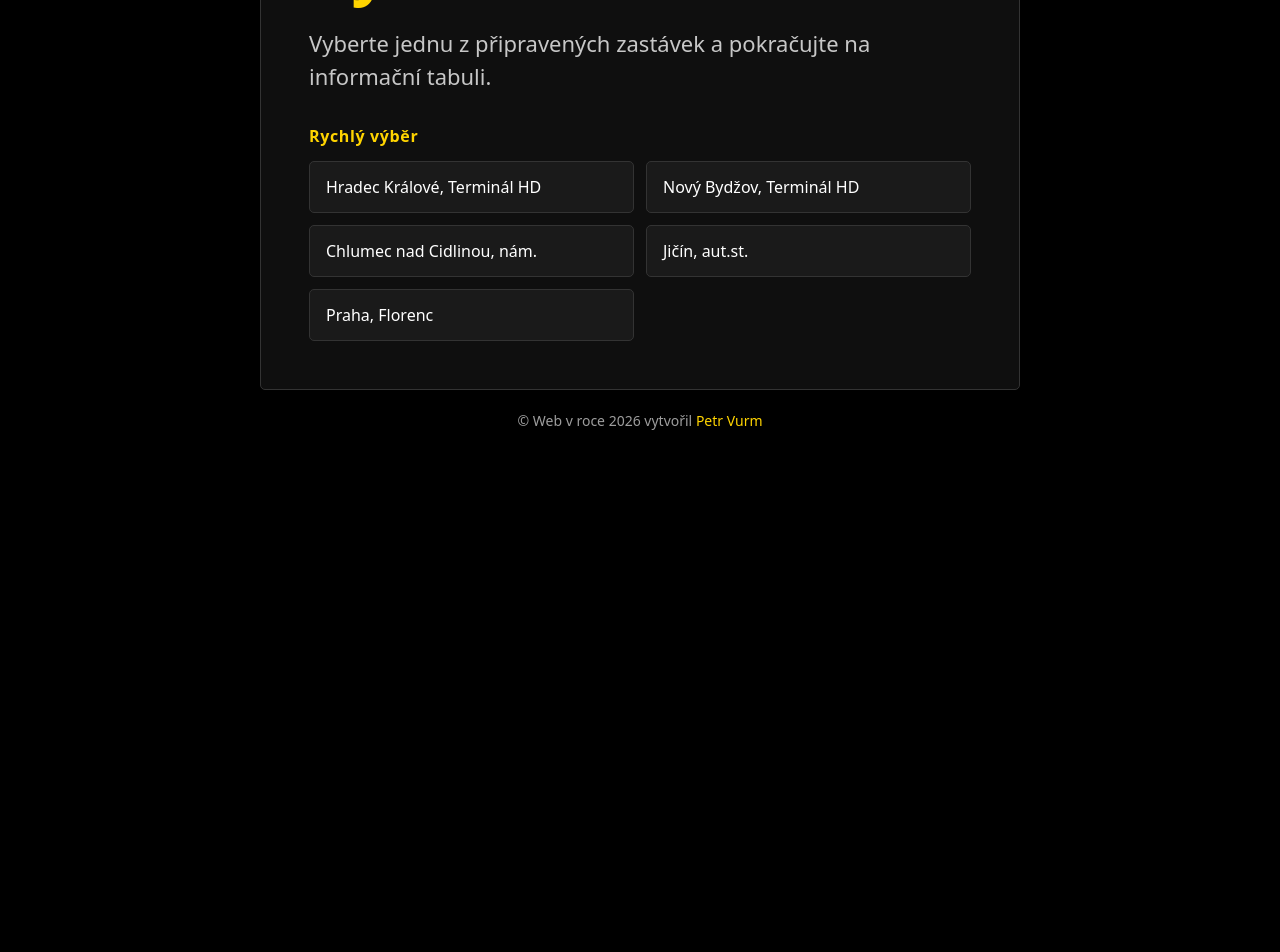
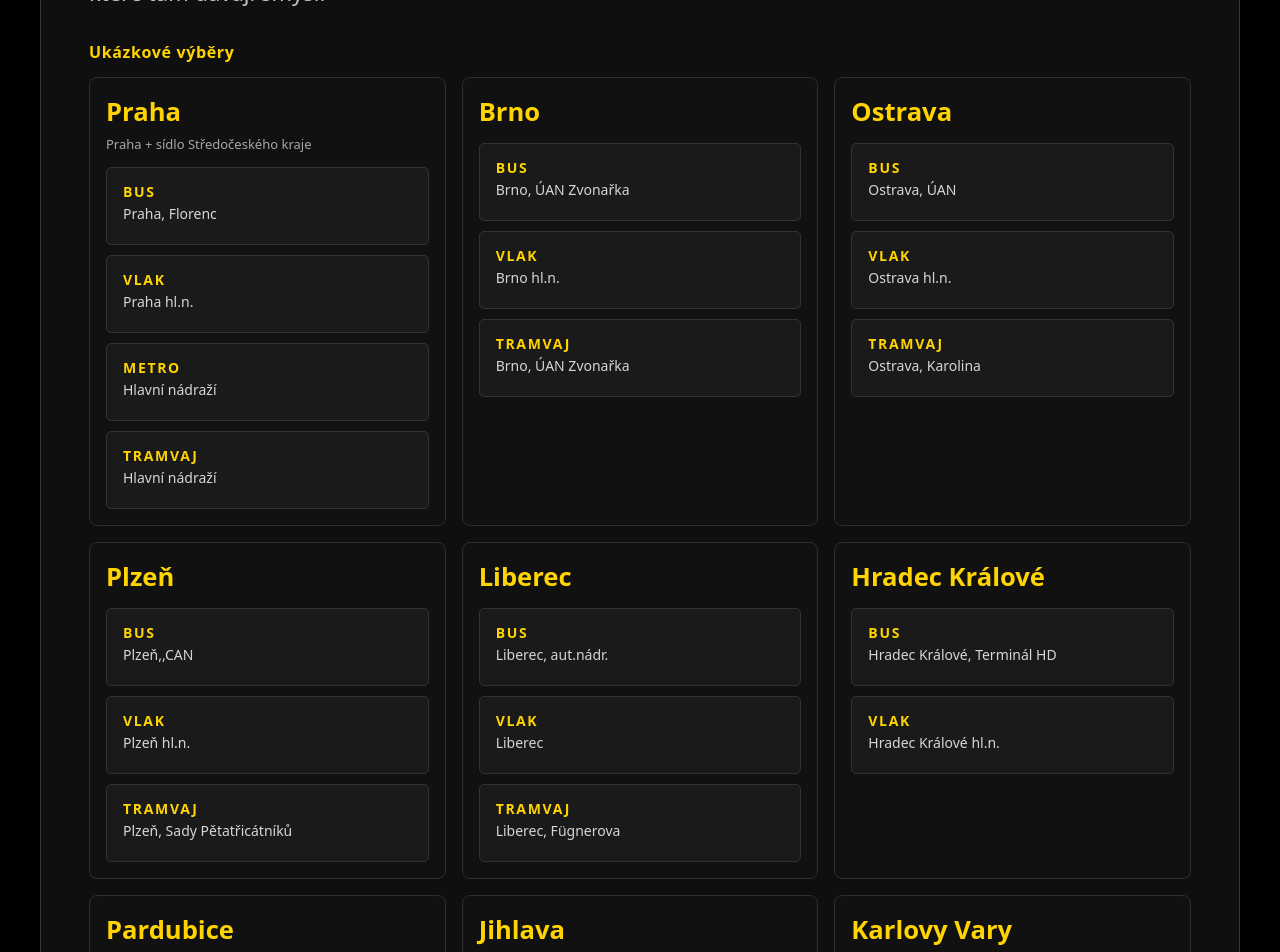
Before and after one commit to ultronstudio/bus-tabule, a Next.js app: page / in a window 1280 px wide. Shown: the part 260-1212 px from the top of the page. Before the commit the page ends 800 px from the top, so only its background shows below. Built offline with nearby package versions, Linux system fonts and the light colour scheme.

Commit message:
feat: enhance city sample selection with detailed transport options and improve layout

```diff
--- a/app/globals.css
+++ b/app/globals.css
@@ -31,7 +31,7 @@ a {
 }
 
 .landing-shell {
-  width: min(100%, 760px);
+  width: min(100%, 1200px);
 }
 
 .landing-card {
@@ -93,6 +93,63 @@ a {
   display: grid;
   grid-template-columns: repeat(2, minmax(0, 1fr));
   gap: 12px;
+}
+
+.city-samples-grid {
+  display: grid;
+  grid-template-columns: repeat(3, minmax(0, 1fr));
+  gap: 16px;
+}
+
+.city-sample-card {
+  border: 1px solid #2e2e2e;
+  border-radius: 8px;
+  padding: 16px;
+  background: #111;
+}
+
+.city-sample-header {
+  margin-bottom: 14px;
+}
+
+.city-sample-header h2 {
+  margin: 0;
+  color: #ffd400;
+  font-size: clamp(22px, 2vw, 28px);
+}
+
+.city-sample-note {
+  margin: 6px 0 0;
+  color: #a7a7a7;
+  font-size: 13px;
+  line-height: 1.4;
+}
+
+.city-sample-buttons {
+  display: grid;
+  gap: 10px;
+}
+
+.transport-button {
+  display: flex;
+  flex-direction: column;
+  align-items: flex-start;
+  gap: 4px;
+  min-height: 78px;
+}
+
+.transport-button-type {
+  font-size: 14px;
+  font-weight: 800;
+  letter-spacing: 0.12em;
+  color: #ffd400;
+}
+
+.transport-button-station {
+  color: #d6d6d6;
+  font-size: 14px;
+  line-height: 1.35;
+  text-wrap: balance;
 }
 
 .landing-footer {
@@ -275,6 +332,10 @@ h1 {
 /* MOBIL */
 
 @media (max-width: 900px) {
+  .city-samples-grid {
+    grid-template-columns: repeat(2, minmax(0, 1fr));
+  }
+
   .board-table {
     font-size: clamp(16px, 4vw, 24px);
   }
@@ -285,7 +346,8 @@ h1 {
     padding: 12px;
   }
 
-  .quick-stops-grid {
+  .quick-stops-grid,
+  .city-samples-grid {
     grid-template-columns: 1fr;
   }
 
--- a/app/page.tsx
+++ b/app/page.tsx
@@ -2,24 +2,146 @@
 
 import { useRouter } from "next/navigation";
 
-const PRESET_STOPS = [
-  "Hradec Králové, Terminál HD",
-  "Nový Bydžov, Terminál HD",
-  "Chlumec nad Cidlinou, nám.",
-  "Jičín, aut.st.",
-  "Praha, Florenc",
+type SampleType = "bus" | "vlak" | "metro" | "tramvaj";
+
+type SampleOption = {
+  type: SampleType;
+  station: string;
+  label: string;
+  fc?: string;
+};
+
+type CitySample = {
+  city: string;
+  regionNote?: string;
+  options: SampleOption[];
+};
+
+const CITY_SAMPLES: CitySample[] = [
+  {
+    city: "Praha",
+    regionNote: "Praha + sídlo Středočeského kraje",
+    options: [
+      { type: "bus", label: "BUS", station: "Praha, Florenc" },
+      { type: "vlak", label: "VLAK", station: "Praha hl.n." },
+      { type: "metro", label: "METRO", station: "Hlavní nádraží" },
+      { type: "tramvaj", label: "TRAMVAJ", station: "Hlavní nádraží" },
+    ],
+  },
+  {
+    city: "Brno",
+    options: [
+      { type: "bus", label: "BUS", station: "Brno, ÚAN Zvonařka" },
+      { type: "vlak", label: "VLAK", station: "Brno hl.n." },
+      { type: "tramvaj", label: "TRAMVAJ", station: "Brno, ÚAN Zvonařka" },
+    ],
+  },
+  {
+    city: "Ostrava",
+    options: [
+      { type: "bus", label: "BUS", station: "Ostrava, ÚAN" },
+      { type: "vlak", label: "VLAK", station: "Ostrava hl.n." },
+      { type: "tramvaj", label: "TRAMVAJ", station: "Ostrava, Karolina" },
+    ],
+  },
+  {
+    city: "Plzeň",
+    options: [
+      { type: "bus", label: "BUS", station: "Plzeň,,CAN" },
+      { type: "vlak", label: "VLAK", station: "Plzeň hl.n." },
+      {
+        type: "tramvaj",
+        label: "TRAMVAJ",
+        station: "Plzeň, Sady Pětatřicátníků",
+      },
+    ],
+  },
+  {
+    city: "Liberec",
+    options: [
+      { type: "bus", label: "BUS", station: "Liberec, aut.nádr." },
+      { type: "vlak", label: "VLAK", station: "Liberec" },
+      { type: "tramvaj", label: "TRAMVAJ", station: "Liberec, Fügnerova" },
+    ],
+  },
+  {
+    city: "Hradec Králové",
+    options: [
+      { type: "bus", label: "BUS", station: "Hradec Králové, Terminál HD" },
+      { type: "vlak", label: "VLAK", station: "Hradec Králové hl.n." },
+    ],
+  },
+  {
+    city: "Pardubice",
+    options: [
+      { type: "bus", label: "BUS", station: "Pardubice,,Masarykovo nám." },
+      { type: "vlak", label: "VLAK", station: "Pardubice hl.n." },
+    ],
+  },
+  {
+    city: "Jihlava",
+    options: [
+      { type: "bus", label: "BUS", station: "Jihlava, aut.nádr." },
+      { type: "vlak", label: "VLAK", station: "Jihlava" },
+    ],
+  },
+  {
+    city: "Karlovy Vary",
+    options: [
+      { type: "bus", label: "BUS", station: "Karlovy Vary, terminál" },
+      { type: "vlak", label: "VLAK", station: "Karlovy Vary" },
+    ],
+  },
+  {
+    city: "Ústí nad Labem",
+    options: [
+      { type: "bus", label: "BUS", station: "Ústí nad Labem,,Mírové náměstí" },
+      { type: "vlak", label: "VLAK", station: "Ústí nad Labem hl.n." },
+    ],
+  },
+  {
+    city: "České Budějovice",
+    options: [
+      { type: "bus", label: "BUS", station: "České Budějovice, aut.nádr." },
+      { type: "vlak", label: "VLAK", station: "České Budějovice" },
+    ],
+  },
+  {
+    city: "Olomouc",
+    options: [
+      { type: "bus", label: "BUS", station: "Olomouc,,aut.nádr." },
+      { type: "vlak", label: "VLAK", station: "Olomouc hl.n." },
+      { type: "tramvaj", label: "TRAMVAJ", station: "Olomouc, Náměstí Hrdinů" },
+    ],
+  },
+  {
+    city: "Zlín",
+    options: [
+      { type: "bus", label: "BUS", station: "Zlín, autobusové nádraží" },
+      { type: "vlak", label: "VLAK", station: "Zlín střed" },
+    ],
+  },
 ];
 
 export default function HomePage() {
   const router = useRouter();
   const currentYear = new Date().getFullYear();
 
-  const navigateToStop = (stop: string) => {
-    const targetStop = stop.trim();
+  const navigateToStop = (option: SampleOption) => {
+    const targetStop = option.station.trim();
 
     if (!targetStop) return;
 
-    router.push(`/info?stanice=${encodeURIComponent(targetStop)}`);
+    const params = new URLSearchParams({
+      stanice: targetStop,
+      typ: option.type,
+    });
+
+    if (option.fc) {
+      params.set("fc", option.fc);
+    }
+
+    router.push(`/info?${params.toString()}`);
   };
 
   return (
@@ -27,25 +149,39 @@ export default function HomePage() {
       <div className="landing-shell">
         <section className="landing-card">
           <p className="landing-kicker">Odjezdová tabule</p>
-          <h1>Vyberte zastávku</h1>
+          <h1>Vyberte krajské město</h1>
           <p className="landing-description">
-            Vyberte jednu z připravených zastávek a pokračujte na informační
-            tabuli.
+            Připravené ukázky pokrývají všech 14 krajů. U každého krajského
+            města jsou k dispozici jen typy dopravy, které tam dávají smysl.
           </p>
 
-          <div className="quick-stops">
-            <p className="quick-stops-title">Rychlý výběr</p>
+          <div className="quick-stops city-samples">
+            <p className="quick-stops-title">Ukázkové výběry</p>
 
-            <div className="quick-stops-grid">
-              {PRESET_STOPS.map((stop) => (
-                <button
-                  key={stop}
-                  type="button"
-                  className="quick-stop-button"
-                  onClick={() => navigateToStop(stop)}
-                >
-                  {stop}
-                </button>
+            <div className="city-samples-grid">
+              {CITY_SAMPLES.map((sample) => (
+                <section key={sample.city} className="city-sample-card">
+                  <div className="city-sample-header">
+                    <h2>{sample.city}</h2>
+                    {sample.regionNote ? (
+                      <p className="city-sample-note">{sample.regionNote}</p>
+                    ) : null}
+                  </div>
+
+                  <div className="city-sample-buttons">
+                    {sample.options.map((option) => (
+                      <button
+                        key={`${sample.city}-${option.type}`}
+                        type="button"
+                        className="quick-stop-button transport-button"
+                        onClick={() => navigateToStop(option)}
+                      >
+                        <span className="transport-button-type">{option.label}</span>
+                        <span className="transport-button-station">{option.station}</span>
+                      </button>
+                    ))}
+                  </div>
+                </section>
               ))}
             </div>
           </div>
```
